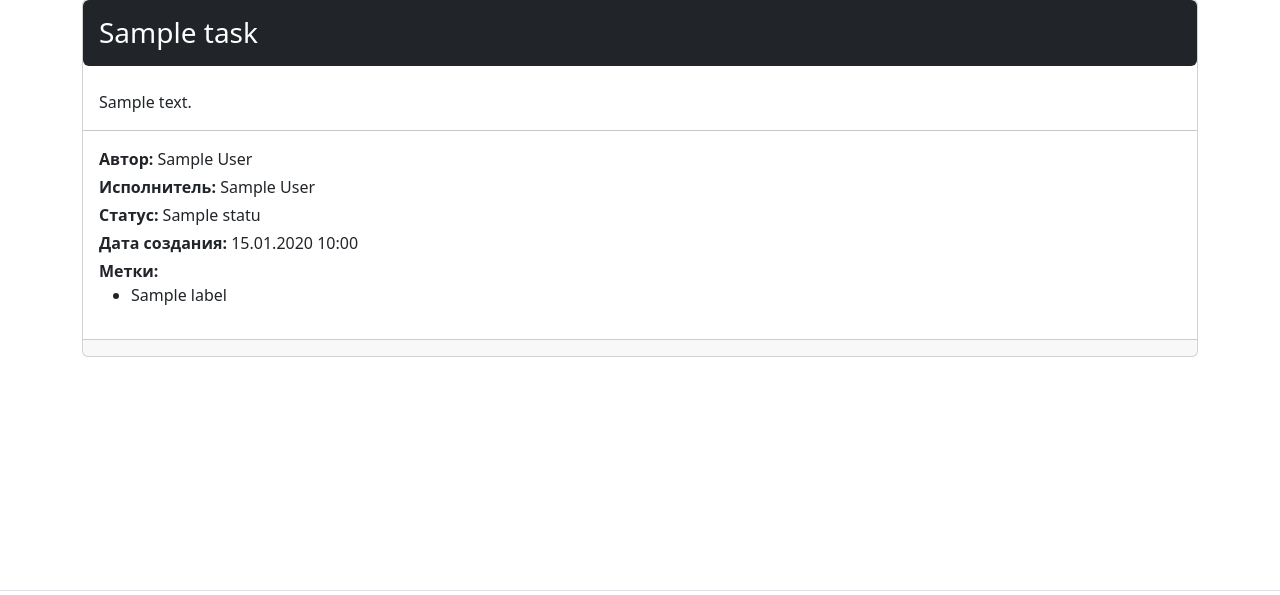
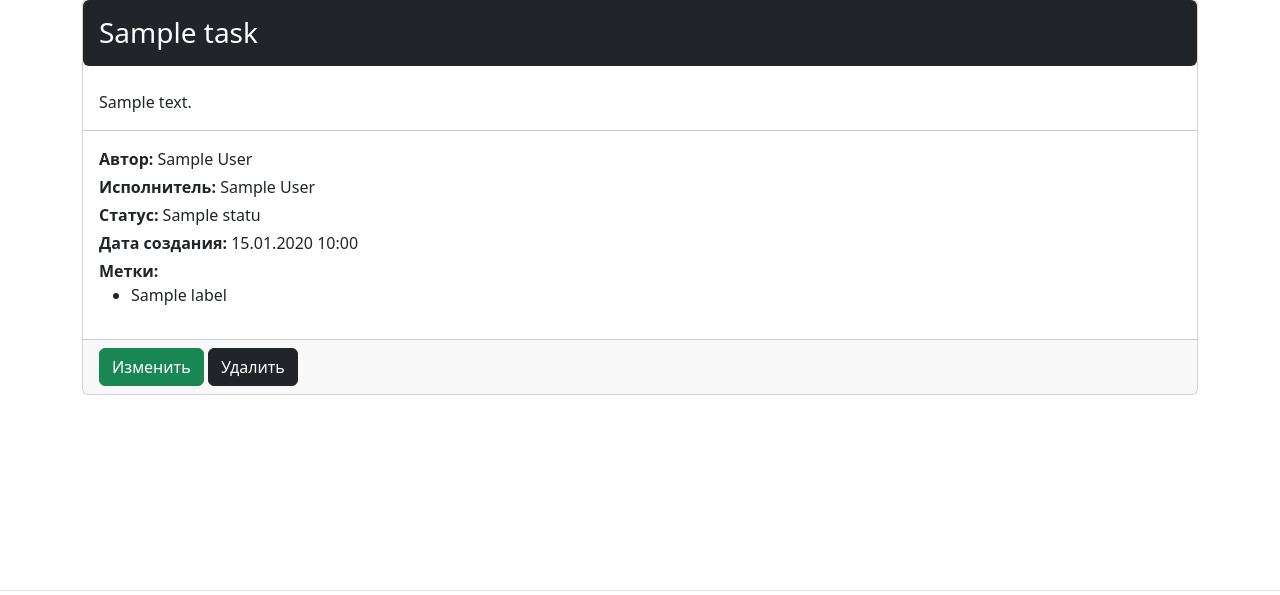
Before and after one commit to buna-p/python-project-52, a Django app: template tasks/templates/tasks/task_detail.html in a window 1280 px wide. Shown: the part 153-748 px from the top of the page. Run offline with Django 5.2, Linux system fonts and the light colour scheme; the template is opened without the code that fills it: values that come from a table or form of the project are taken from there, others are empty; tables that the repository leaves empty hold one stand-in row (values such as "Sample post").

Commit message:
upd tasks

```diff
--- a/tasks/templates/tasks/task_detail.html
+++ b/tasks/templates/tasks/task_detail.html
@@ -34,10 +34,8 @@
         </div>
     </div>
     <div class="card-footer">
-        {% if task.author == request.user %}
-            <a href="{% url 'task_update' task.id %}" class="btn btn-success">Изменить</a>
-            <a href="{% url 'task_delete' task.id %}" class="btn btn-dark">Удалить</a>
-        {% endif %}
+        <a href="{% url 'task_update' task.id %}" class="btn btn-success">Изменить</a>
+        <a href="{% url 'task_delete' task.id %}" class="btn btn-dark">Удалить</a>
     </div>
 </div>
 {% endblock %}
```
